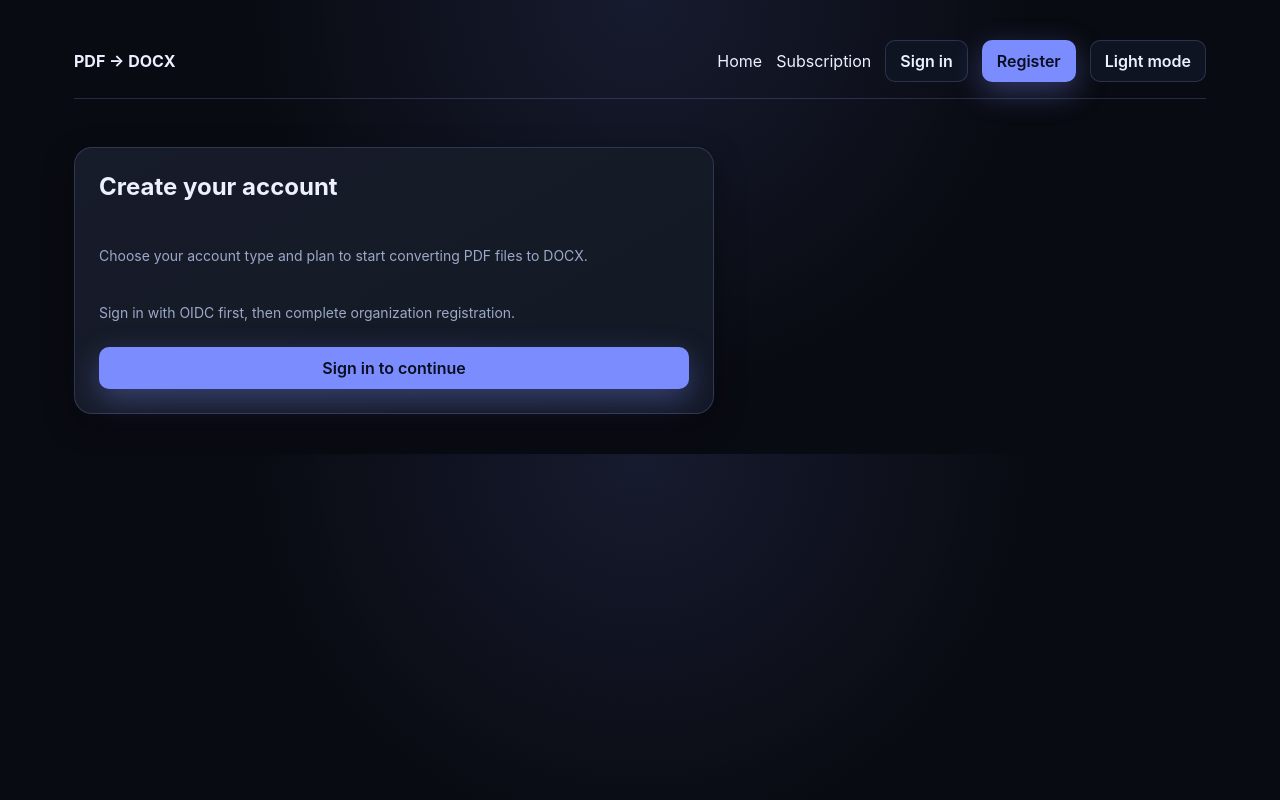
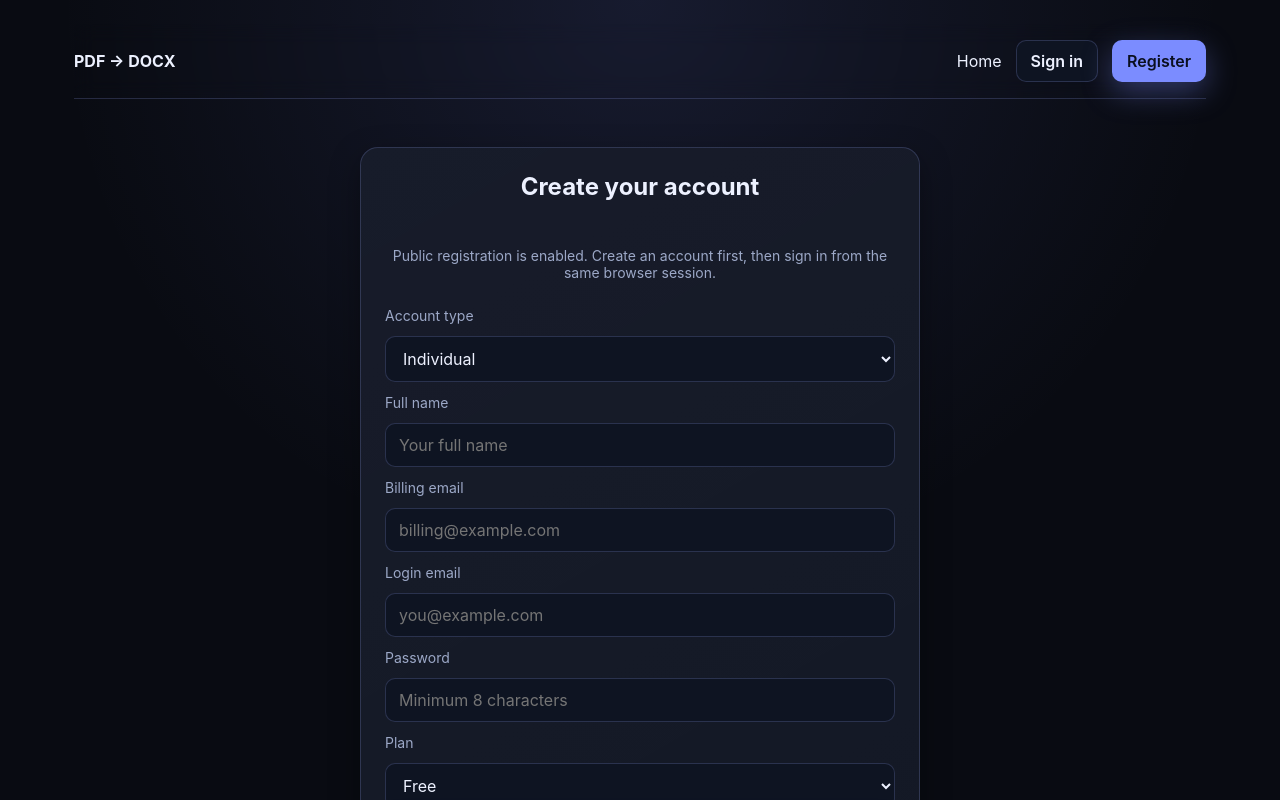
Before and after one commit to MakoveiMiron/ocr-project-frontend, a Next.js app: page /register in a window 1280 px wide. Shown: the top 800 px of the page. Built offline with nearby package versions, Linux system fonts and the light colour scheme; no server answers.

Commit message:
Refine auth-driven navigation and public registration flow

```diff
--- a/app/globals.css
+++ b/app/globals.css
@@ -32,22 +32,6 @@
   --shadow-md: 0 24px 64px rgba(0, 0, 0, 0.45);
 }
 
-:root[data-theme='light'] {
-  color-scheme: light;
-  --bg: #f1f4fb;
-  --panel: #ffffff;
-  --text: #172033;
-  --muted: #5d6a85;
-  --accent: #4c63ff;
-  --accent-soft: rgba(76, 99, 255, 0.12);
-  --danger: #d14343;
-  --border: rgba(82, 102, 164, 0.2);
-  --surface: #ffffff;
-  --surface-soft: #f5f7ff;
-  --dropzone-bg: #f7f9ff;
-  --shadow-sm: 0 8px 24px rgba(35, 49, 86, 0.08);
-  --shadow-md: 0 24px 56px rgba(35, 49, 86, 0.14);
-}
 
 * { box-sizing: border-box; }
 html, body {
@@ -61,6 +45,17 @@ html, body {
 a { color: inherit; text-decoration: none; }
 button, input, textarea, select { font: inherit; }
 .container { max-width: 1180px; margin: 0 auto; padding: 24px; }
+.auth-layout {
+  min-height: calc(100vh - 120px);
+  display: grid;
+  place-items: center;
+}
+.auth-card {
+  width: 100%;
+  max-width: 560px;
+  display: grid;
+  gap: 12px;
+}
 .card {
   background: linear-gradient(150deg, rgba(255, 255, 255, 0.03), rgba(255, 255, 255, 0.01)), var(--panel);
   border: 1px solid var(--border);
@@ -97,6 +92,10 @@ button, input, textarea, select { font: inherit; }
   justify-content: space-between;
   padding: 16px 0;
   border-bottom: 1px solid var(--border);
+  position: sticky;
+  top: 0;
+  backdrop-filter: blur(10px);
+  z-index: 10;
 }
 .topnav .links { display: flex; gap: 14px; align-items: center; }
 .btn {
--- a/app/layout.tsx
+++ b/app/layout.tsx
@@ -1,7 +1,7 @@
 import './globals.css';
 import Link from 'next/link';
-import { ThemeToggle } from '@/components/ThemeToggle';
 import { NavAuth } from '@/components/NavAuth';
+import { NavLinks } from '@/components/NavLinks';
 
 export const metadata = {
   title: 'PDF to DOCX Converter',
@@ -16,10 +16,8 @@ export default function RootLayout({ children }: { children: React.ReactNode })
           <nav className="topnav">
             <Link href="/"><strong>PDF → DOCX</strong></Link>
             <div className="links">
-              <Link href="/">Home</Link>
-              <Link href="/subscription">Subscription</Link>
+              <NavLinks />
               <NavAuth />
-              <ThemeToggle />
             </div>
           </nav>
         </div>
--- a/app/register/page.tsx
+++ b/app/register/page.tsx
@@ -3,7 +3,6 @@
 import Link from 'next/link';
 import { FormEvent, useMemo, useState } from 'react';
 import { registerOrganization } from '@/lib/api';
-import { getAccessToken, hasAccessToken, startOidcLogin } from '@/lib/auth';
 import { AccountType, PlanCode } from '@/lib/types';
 
 export default function RegisterPage() {
@@ -12,11 +11,12 @@ export default function RegisterPage() {
     organization_name: '',
     full_name: '',
     billing_email: '',
+    email: '',
+    password: '',
     plan_code: 'free' as PlanCode
   });
   const [message, setMessage] = useState('');
   const [isSubmitting, setIsSubmitting] = useState(false);
-  const authenticated = hasAccessToken();
 
   const needsCompanyName = useMemo(() => form.account_type === 'company', [form.account_type]);
 
@@ -26,23 +26,24 @@ export default function RegisterPage() {
     setMessage('');
 
     try {
-      const accessToken = await getAccessToken();
       const payload = {
         account_type: form.account_type,
         organization_name: needsCompanyName ? form.organization_name : undefined,
-        full_name: form.full_name || undefined,
-        billing_email: form.billing_email || undefined,
+        full_name: form.full_name,
+        billing_email: form.billing_email,
+        email: form.email,
+        password: form.password,
         plan_code: form.plan_code
       };
 
-      const response = await registerOrganization(payload, accessToken);
+      const response = await registerOrganization(payload);
 
       if (response.checkout_url) {
         window.location.href = response.checkout_url;
         return;
       }
 
-      setMessage('Registration completed. You can now sign in and convert PDF files.');
+      setMessage('Registration completed. Please sign in to start conversion.');
     } catch (error) {
       setMessage(error instanceof Error ? error.message : 'Registration failed.');
     } finally {
@@ -50,35 +51,14 @@ export default function RegisterPage() {
     }
   }
 
-  async function handleSignInToContinue() {
-    setMessage('');
-    setIsSubmitting(true);
-    try {
-      await startOidcLogin('/register');
-    } catch (error) {
-      setMessage(error instanceof Error ? error.message : 'Could not start sign in.');
-      setIsSubmitting(false);
-    }
-  }
+  return (
+    <section className="container auth-layout" style={{ paddingBottom: 40 }}>
+      <form className="card auth-card" onSubmit={handleSubmit}>
+        <h1 style={{ marginTop: 0, textAlign: 'center' }}>Create your account</h1>
+        <p className="small" style={{ textAlign: 'center' }}>
+          Public registration is enabled. Create an account first, then sign in from the same browser session.
+        </p>
 
-  return (
-    <section className="container" style={{ paddingBottom: 40 }}>
-      <form className="card" onSubmit={handleSubmit} style={{ maxWidth: 640, display: 'grid', gap: 12 }}>
-        <h1 style={{ marginTop: 0 }}>Create your account</h1>
-        <p className="small">Choose your account type and plan to start converting PDF files to DOCX.</p>
-
-        {!authenticated ? (
-          <>
-            <p className="small">Sign in with OIDC first, then complete organization registration.</p>
-            <button className="btn btn-primary" type="button" onClick={handleSignInToContinue} disabled={isSubmitting}>
-              {isSubmitting ? 'Redirecting...' : 'Sign in to continue'}
-            </button>
-            {message ? <p className="small">{message}</p> : null}
-          </>
-        ) : null}
-
-        {authenticated ? (
-          <>
         <label className="small">Account type</label>
         <select
           className="select"
@@ -106,19 +86,44 @@ export default function RegisterPage() {
         <input
           className="input"
           required
+          autoComplete="name"
           placeholder="Your full name"
           value={form.full_name}
           onChange={(e) => setForm((prev) => ({ ...prev, full_name: e.target.value }))}
         />
 
-            <label className="small">Email</label>
+        <label className="small">Billing email</label>
         <input
           className="input"
           required
           type="email"
-              placeholder="you@example.com"
+          autoComplete="email"
+          placeholder="billing@example.com"
           value={form.billing_email}
           onChange={(e) => setForm((prev) => ({ ...prev, billing_email: e.target.value }))}
+        />
+
+        <label className="small">Login email</label>
+        <input
+          className="input"
+          required
+          type="email"
+          autoComplete="email"
+          placeholder="you@example.com"
+          value={form.email}
+          onChange={(e) => setForm((prev) => ({ ...prev, email: e.target.value }))}
+        />
+
+        <label className="small">Password</label>
+        <input
+          className="input"
+          required
+          minLength={8}
+          type="password"
+          autoComplete="new-password"
+          placeholder="Minimum 8 characters"
+          value={form.password}
+          onChange={(e) => setForm((prev) => ({ ...prev, password: e.target.value }))}
         />
 
         <label className="small">Plan</label>
@@ -135,12 +140,10 @@ export default function RegisterPage() {
         <button className="btn btn-primary" type="submit" disabled={isSubmitting}>
           {isSubmitting ? 'Creating account...' : 'Create account'}
         </button>
-            <p className="small" style={{ marginBottom: 0 }}>
+        <p className="small" style={{ marginBottom: 0, textAlign: 'center' }}>
           Already have an account? <Link href="/login">Sign in</Link>
         </p>
-            {message ? <p className="small">{message}</p> : null}
-          </>
-        ) : null}
+        {message ? <p className="small" style={{ textAlign: 'center' }}>{message}</p> : null}
       </form>
     </section>
   );
--- a/components/NavAuth.tsx
+++ b/components/NavAuth.tsx
@@ -1,36 +1,23 @@
 'use client';
 
 import Link from 'next/link';
-import { useEffect, useState } from 'react';
-import { clearAccessToken, getCurrentUserProfile, hasAccessToken } from '@/lib/auth';
+import { clearAccessToken } from '@/lib/auth';
 import { withBasePath } from '@/lib/basePath';
+import { useAuthStatus } from '@/lib/useAuthStatus';
 
 export function NavAuth() {
-  const [authenticated, setAuthenticated] = useState(false);
-  const [name, setName] = useState('');
-
-  useEffect(() => {
-    const isAuthenticated = hasAccessToken();
-    setAuthenticated(isAuthenticated);
-
-    if (!isAuthenticated) {
-      setName('');
-      return;
-    }
-
-    void getCurrentUserProfile()
-      .then((profile) => setName(profile.name || profile.email))
-      .catch(() => setName(''));
-  }, []);
+  const { isAuthenticated, isLoading, profile } = useAuthStatus();
 
   function onLogout() {
     clearAccessToken();
-    setAuthenticated(false);
-    setName('');
     window.location.href = withBasePath('/login');
   }
 
-  if (!authenticated) {
+  if (isLoading) {
+    return <span className="small">Checking session…</span>;
+  }
+
+  if (!isAuthenticated) {
     return (
       <>
         <Link href="/login" className="btn btn-secondary">Sign in</Link>
@@ -42,7 +29,7 @@ export function NavAuth() {
   return (
     <>
       <Link href="/" className="btn btn-secondary">App</Link>
-      {name ? <span className="small">{name}</span> : null}
+      {profile?.name ? <span className="small">{profile.name}</span> : null}
       <button type="button" className="btn btn-primary" onClick={onLogout}>Logout</button>
     </>
   );
--- /dev/null
+++ b/components/NavLinks.tsx
@@ -0,0 +1,15 @@
+'use client';
+
+import Link from 'next/link';
+import { useAuthStatus } from '@/lib/useAuthStatus';
+
+export function NavLinks() {
+  const { isAuthenticated } = useAuthStatus();
+
+  return (
+    <>
+      <Link href="/">Home</Link>
+      {isAuthenticated ? <Link href="/subscription">Subscription</Link> : null}
+    </>
+  );
+}
--- a/lib/api.ts
+++ b/lib/api.ts
@@ -151,7 +151,7 @@ export function fetchAuthMe(accessToken: string) {
   return apiFetch<AuthMeResponse>('/auth/me', undefined, accessToken);
 }
 
-export function registerOrganization(payload: RegisterOrganizationRequest, accessToken: string) {
+export function registerOrganization(payload: RegisterOrganizationRequest, accessToken?: string) {
   return apiFetch<RegisterOrganizationResponse>('/organizations/register', {
     method: 'POST',
     body: JSON.stringify(payload)
--- a/lib/types.ts
+++ b/lib/types.ts
@@ -80,8 +80,10 @@ export interface AuthMeResponse {
 export interface RegisterOrganizationRequest {
   account_type: AccountType;
   organization_name?: string;
-  full_name?: string;
-  billing_email?: string;
+  full_name: string;
+  billing_email: string;
+  email: string;
+  password: string;
   plan_code: PlanCode;
 }
 
--- /dev/null
+++ b/lib/useAuthStatus.ts
@@ -0,0 +1,45 @@
+'use client';
+
+import { useEffect, useState } from 'react';
+import { getCurrentUserProfile, hasAccessToken, markSessionActive } from '@/lib/auth';
+import { AuthMeResponse } from '@/lib/types';
+
+export function useAuthStatus() {
+  const [isAuthenticated, setIsAuthenticated] = useState(false);
+  const [isLoading, setIsLoading] = useState(true);
+  const [profile, setProfile] = useState<AuthMeResponse | null>(null);
+
+  useEffect(() => {
+    let mounted = true;
+
+    async function checkAuth() {
+      try {
+        if (!hasAccessToken()) {
+          await getCurrentUserProfile();
+          markSessionActive();
+        }
+
+        const resolvedProfile = await getCurrentUserProfile();
+        if (!mounted) return;
+        setIsAuthenticated(true);
+        setProfile(resolvedProfile);
+      } catch {
+        if (!mounted) return;
+        setIsAuthenticated(false);
+        setProfile(null);
+      } finally {
+        if (mounted) {
+          setIsLoading(false);
+        }
+      }
+    }
+
+    void checkAuth();
+
+    return () => {
+      mounted = false;
+    };
+  }, []);
+
+  return { isAuthenticated, isLoading, profile };
+}
```
Also changed, not shown: app/login/page.tsx (+5 -4 lines), app/page.tsx (+7 -27 lines), app/subscription/page.tsx (+5 -3 lines), lib/auth.ts (+14 -3 lines). Lines whose indentation alone changed are shown as unchanged.
